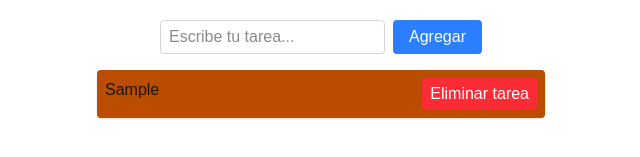
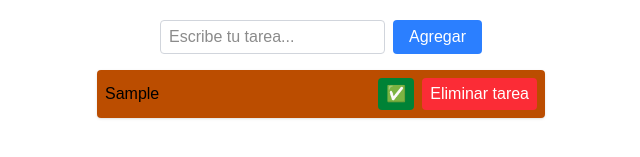
Before and after one commit to cristian42567/ToDoListWithNext.js, a Next.js app: page / in a window 1280 px wide. Both pictures are taken after typing "Sample" into the empty fields and a click on the button "Agregar". Shown: the part 353-510 px from the top of the page, without its empty margins (319-959 px from the left). Built offline with nearby package versions, Linux system fonts and the light colour scheme.

Commit message:
implemento marcar como completa la tarea

```diff
--- a/src/app/page.tsx
+++ b/src/app/page.tsx
@@ -2,18 +2,35 @@
 
 import { useState } from "react";
 
+type Task = {
+  text: string;
+  completed: boolean;
+};
+
 export default function Home() {
   const [newTask, setNewTask] = useState("");
-  const [taskList, setTaskList] = useState<string[]>([]);
+  const [taskList, setTaskList] = useState<Task[]>([]);
 
+  // Agregar tarea
   const addTask = () => {
     if (newTask.trim() === "") return;
-    setTaskList([...taskList, newTask]);
+    setTaskList([...taskList, { text: newTask, completed: false }]);
     setNewTask("");
   };
 
+  // TODO: Ver bien y entender esta función
+  // Eliminar tarea
   const deleteTask = (indexToDelete: number) => {
     setTaskList(taskList.filter((_, index) => index !== indexToDelete));
+  };
+
+  // Marcar como completada
+  const toggleComplete = (indexToToggle: number) => {
+    setTaskList(
+      taskList.map((task, index) =>
+        index === indexToToggle ? { ...task, completed: !task.completed } : task
+      )
+    );
   };
 
   return (
@@ -34,20 +51,34 @@ export default function Home() {
           Agregar
         </button>
       </div>
+
       {/* Lista de tareas */}
       <ul className="w-full max-w-md">
-        {taskList.map((tarea, index) => (
+        {taskList.map((task, index) => (
           <li
             key={index}
-            className="bg-amber-700 p-2 mb-2 rounded shadow flex justify-between"
+            className={`p-2 mb-2 rounded shadow flex justify-between items-center
+              ${
+                task.completed
+                  ? "bg-green-500 text-white"
+                  : "bg-amber-700 text-black"
+              }`}
           >
-            <span>{tarea}</span>
+            <span>{task.text}</span>
+            <div className="flex gap-2">
+              <button
+                onClick={() => toggleComplete(index)}
+                className="bg-green-700 text-white px-2 py-1 rounded cursor-pointer"
+              >
+                {task.completed ? "↩️" : "✅"}
+              </button>
               <button
                 onClick={() => deleteTask(index)}
                 className="bg-red-500 text-white px-2 py-1 rounded cursor-pointer"
               >
                 Eliminar tarea
               </button>
+            </div>
           </li>
         ))}
       </ul>
--- a/src/app/prueba/page.tsx
+++ b/src/app/prueba/page.tsx
@@ -2,18 +2,31 @@
 
 import { useState } from "react";
 
+type Task = {
+  text: string;
+  completed: boolean;
+};
+
 export default function Home2() {
   const [newTask, setNewTask] = useState("");
-  const [taskList, setTaskList] = useState<string[]>([]);
+  const [taskList, setTaskList] = useState<Task[]>([]);
 
   const addTask = () => {
     if (newTask.trim() === "") return;
-    setTaskList([...taskList, newTask]);
+    setTaskList([...taskList, { text: newTask, completed: false }]);
     setNewTask("");
   };
 
   const deleteTask = (indexToDelete: number) => {
     setTaskList(taskList.filter((_, index) => index !== indexToDelete));
+  };
+
+  const toggleComplete = (indexToToggle: number) => {
+    setTaskList(
+      taskList.map((task, index) =>
+        index === indexToToggle ? { ...task, completed: !task.completed } : task
+      )
+    );
   };
 
   return (
@@ -29,9 +42,26 @@ export default function Home2() {
       <button onClick={addTask}>Agregar tarea</button>
       <ul>
         {taskList.map((task, index) => (
-          <li key={index}>
-            {task}
-            <button onClick={() => deleteTask(index)}>Eliminar tarea</button>
+          <li
+            key={index}
+            className={`p-2 mb-2 rounded shadow flex justify-between items-center
+    ${task.completed ? "bg-green-500 text-white" : "bg-amber-700 text-black"}`}
+          >
+            <span>{task.text}</span>
+            <div className="flex gap-2">
+              <button
+                onClick={() => toggleComplete(index)}
+                className="bg-green-700 text-white px-2 py-1 rounded cursor-pointer"
+              >
+                {task.completed ? "↩️" : "✅"}
+              </button>
+              <button
+                onClick={() => deleteTask(index)}
+                className="bg-red-500 text-white px-2 py-1 rounded cursor-pointer"
+              >
+                Eliminar tarea
+              </button>
+            </div>
           </li>
         ))}
       </ul>
```
Lines whose indentation alone changed are shown as unchanged.
